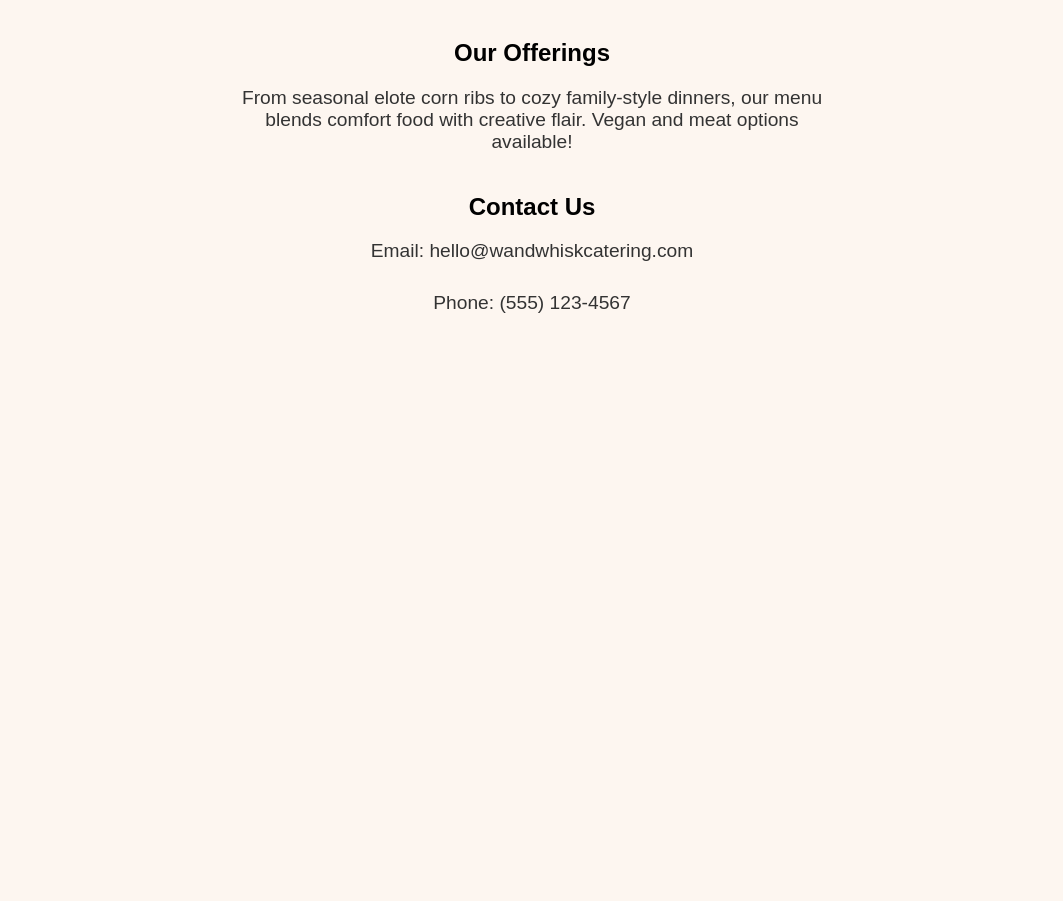
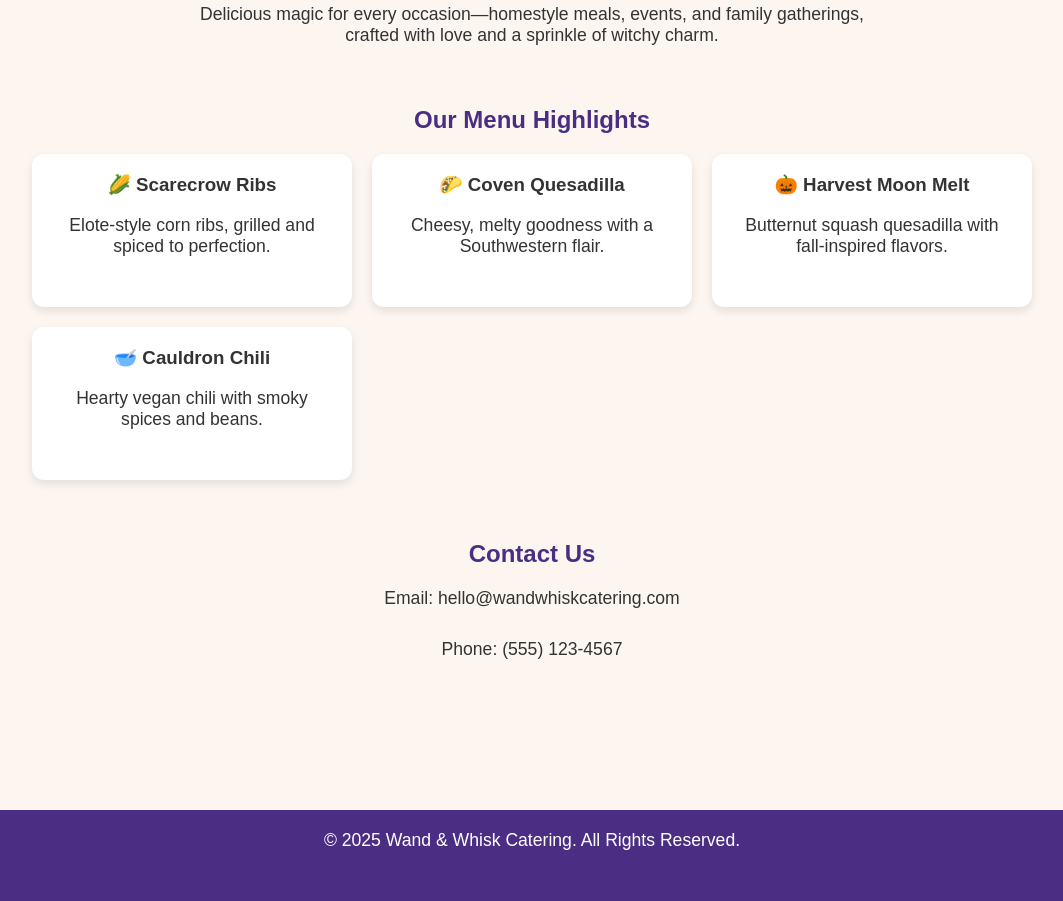
Before and after one commit to kristensmith1990-crypto/wandwhiskcatering, a plain HTML site: page index.html in a window 1280 px wide. Shown: the part 368-1269 px from the top of the page, without its empty margins (108-1171 px from the left). Before the commit the page ends 800 px from the top, so only its background shows below. Drawn offline with Linux system fonts and the light colour scheme.

Commit message:
Update index.html

```diff
--- a/index.html
+++ b/index.html
@@ -10,8 +10,8 @@
       text-align: center;
       background-color: #fdf6f0;
       margin: 0;
-            padding: 50px;
-            position: relative;
+      padding: 0;
+      color: #333;
     }
 
     /* Watermark across the top */
@@ -20,7 +20,7 @@
       top: 10px;
       left: 50%;
       transform: translateX(-50%);
-            opacity: 0.1;
+      opacity: 0.07;
       font-size: 5rem;
       pointer-events: none;
       color: #555;
@@ -30,6 +30,7 @@
     .content {
       z-index: 2;
       position: relative;
+      padding: 80px 20px 40px;
     }
 
     .logo {
@@ -37,20 +38,46 @@
       margin-bottom: 20px;
     }
 
-        h1 {
+    h1, h2 {
       color: #4b2e83;
-            font-size: 2.5rem;
     }
 
     p {
-            font-size: 1.2rem;
-            color: #333;
-            max-width: 600px;
+      font-size: 1.1rem;
+      max-width: 700px;
       margin: 0 auto 30px;
     }
 
     .section {
-            margin-bottom: 40px;
+      margin: 60px 0;
+    }
+
+    /* Menu styling */
+    .menu-grid {
+      display: grid;
+      grid-template-columns: repeat(auto-fit, minmax(250px, 1fr));
+      gap: 20px;
+      max-width: 1000px;
+      margin: 0 auto;
+    }
+
+    .menu-item {
+      background: white;
+      border-radius: 12px;
+      box-shadow: 0 4px 8px rgba(0,0,0,0.1);
+      padding: 20px;
+    }
+
+    .menu-item h3 {
+      margin-top: 0;
+      color: #333;
+    }
+
+    footer {
+      background: #4b2e83;
+      color: white;
+      padding: 20px;
+      margin-top: 50px;
     }
   </style>
 </head>
@@ -69,13 +96,30 @@
       <p>Delicious magic for every occasion—homestyle meals, events, and family gatherings, crafted with love and a sprinkle of witchy charm.</p>
     </div>
 
-        <!-- About / Menu preview -->
+    <!-- Menu section -->
     <div class="section">
-            <h2>Our Offerings</h2>
-            <p>From seasonal elote corn ribs to cozy family-style dinners, our menu blends comfort food with creative flair. Vegan and meat options available!</p>
+      <h2>Our Menu Highlights</h2>
+      <div class="menu-grid">
+        <div class="menu-item">
+          <h3>🌽 Scarecrow Ribs</h3>
+          <p>Elote-style corn ribs, grilled and spiced to perfection.</p>
+        </div>
+        <div class="menu-item">
+          <h3>🌮 Coven Quesadilla</h3>
+          <p>Cheesy, melty goodness with a Southwestern flair.</p>
+        </div>
+        <div class="menu-item">
+          <h3>🎃 Harvest Moon Melt</h3>
+          <p>Butternut squash quesadilla with fall-inspired flavors.</p>
+        </div>
+        <div class="menu-item">
+          <h3>🥣 Cauldron Chili</h3>
+          <p>Hearty vegan chili with smoky spices and beans.</p>
+        </div>
+      </div>
     </div>
 
-        <!-- Contact info -->
+    <!-- Contact section -->
     <div class="section">
       <h2>Contact Us</h2>
       <p>Email: hello@wandwhiskcatering.com</p>
@@ -83,5 +127,9 @@
     </div>
   </div>
 
+  <footer>
+    <p>© 2025 Wand & Whisk Catering. All Rights Reserved.</p>
+  </footer>
+
 </body>
 </html>
```
Lines whose indentation alone changed are shown as unchanged.
